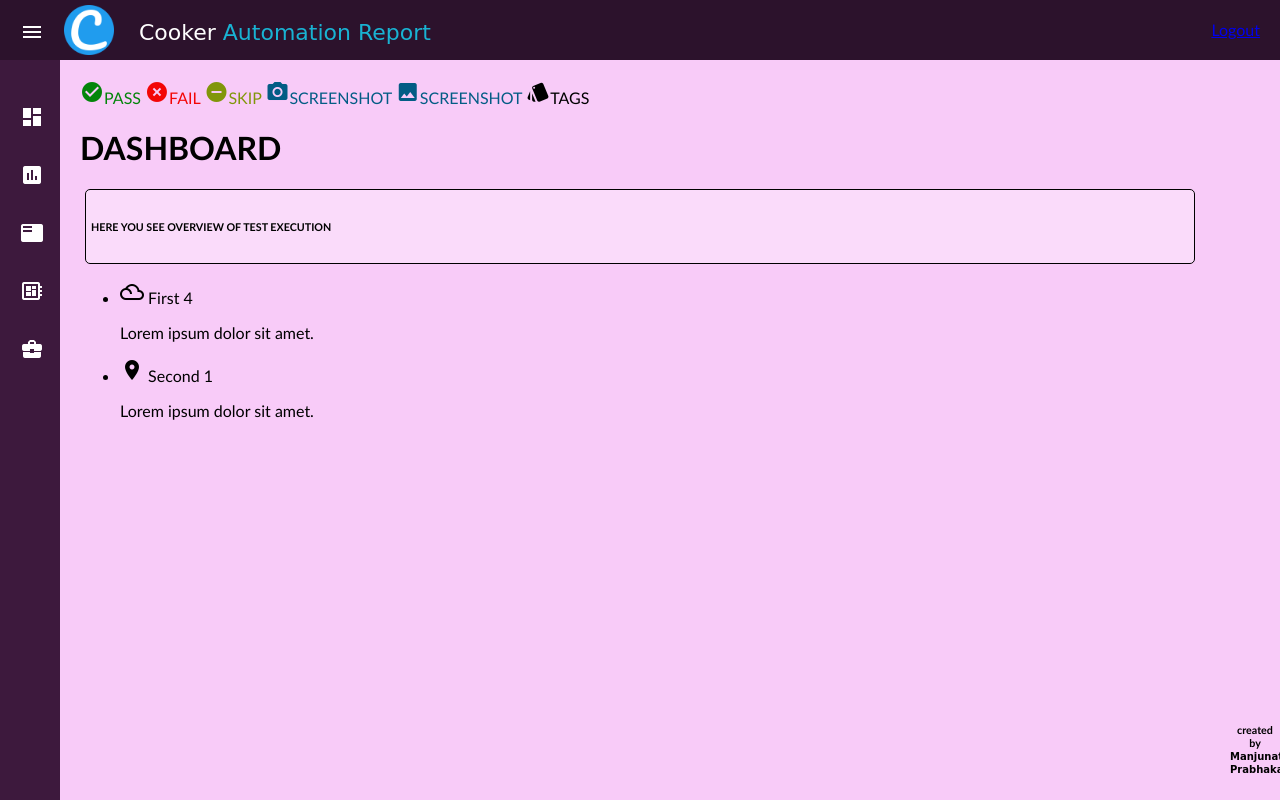
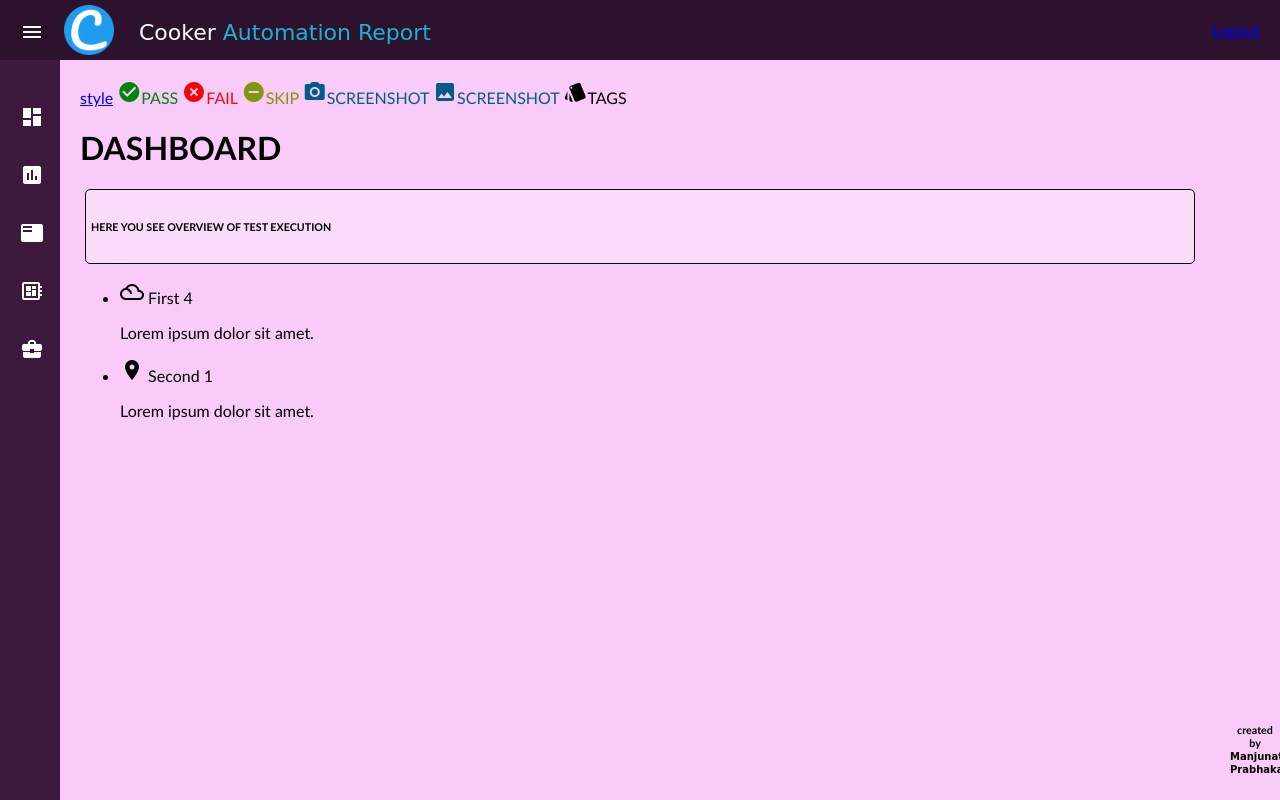
Before and after one commit to ManjunathPrabhakar/automation-report-html, a plain HTML site: page index.html in a window 1280 px wide. Drawn offline with Linux system fonts and the light colour scheme; a web font is replaced by a local one.

Commit message:
Update index.html

```diff
--- a/index.html
+++ b/index.html
@@ -69,6 +69,8 @@
         <i class="material-icons" style="transform: rotate(45deg);">add_circle_outline</i>
         <i class="material-icons ">remove_circle</i>
         <i class="material-icons">remove_circle_outline</i> -->
+
+        <a href="../styles/main_styles.css">style</a>
 
         <span id="passicon" id="statustext"><i class="material-icons">check_circle</i>PASS</span></i>
         <span id="failicon" id="statustext"><i class="material-icons"
```
